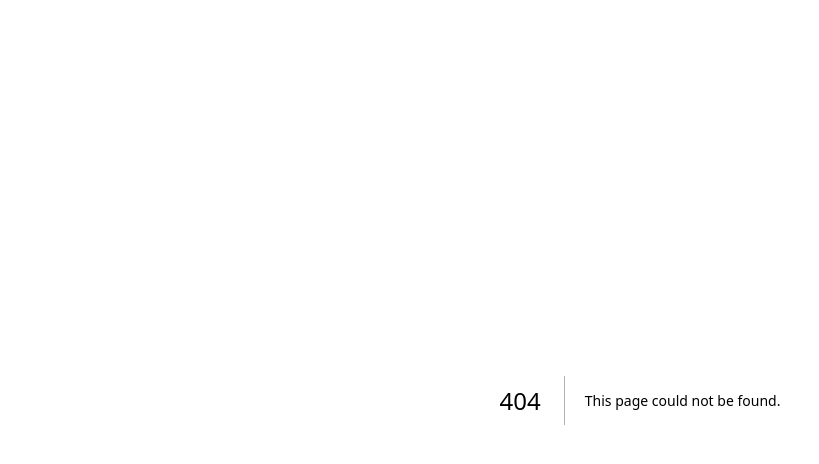
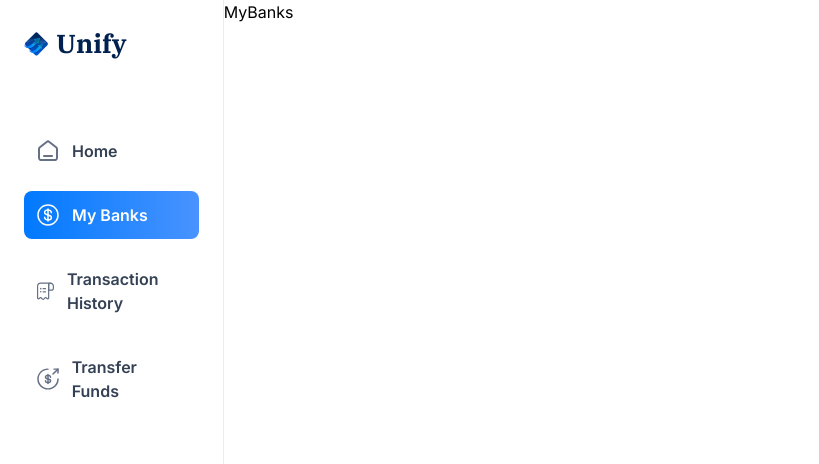
Before and after one commit to Viv231912/banking_app, a Next.js app: page /my-banks in a window 1280 px wide. Before the commit this address had no page. Shown: the top 464 px of the page, without its empty margins (0-819 px from the left). Built offline with nearby package versions, Linux system fonts and the light colour scheme.

Commit message:
my-banks page

```diff
--- /dev/null
+++ b/app/(root)/my-banks/page.tsx
@@ -0,0 +1,9 @@
+import React from 'react'
+
+const MyBanks = () => {
+  return (
+    <div>MyBanks</div>
+  )
+}
+
+export default MyBanks
```
